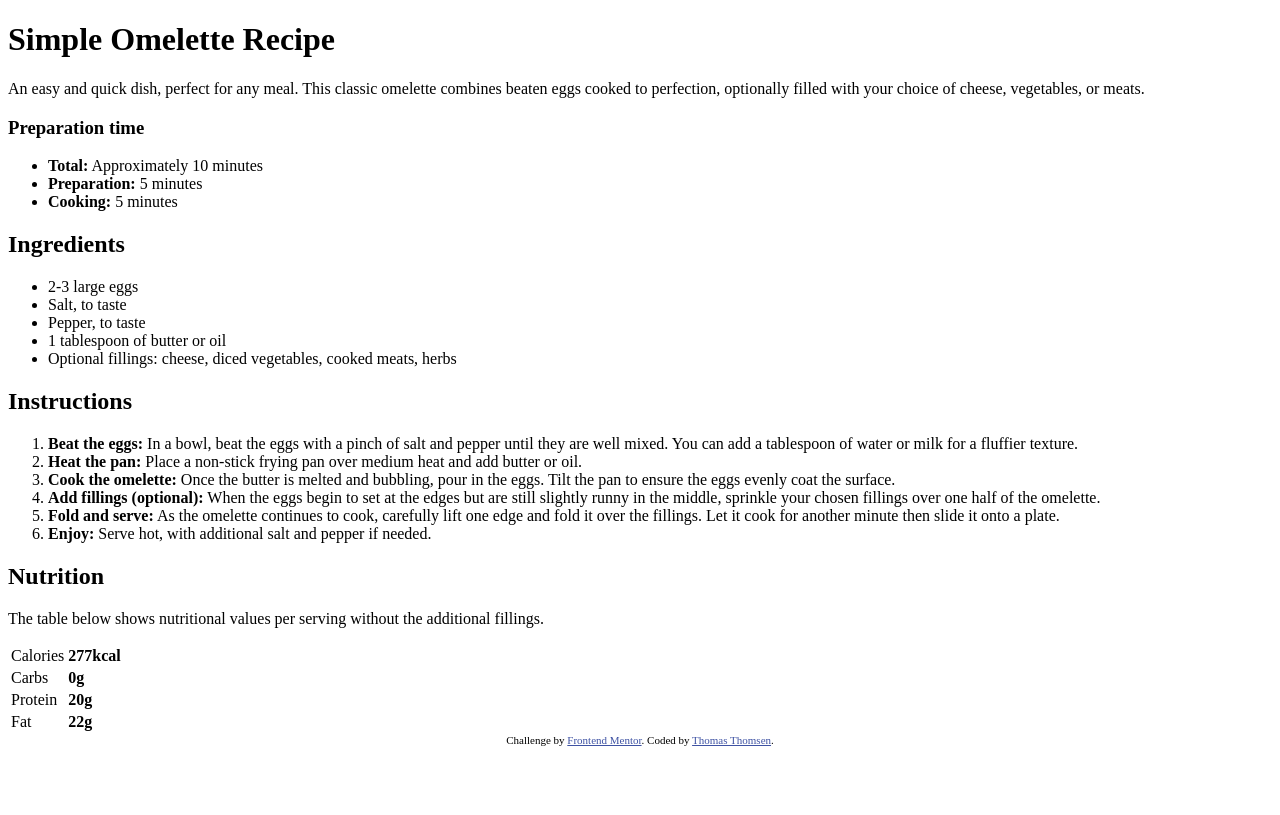
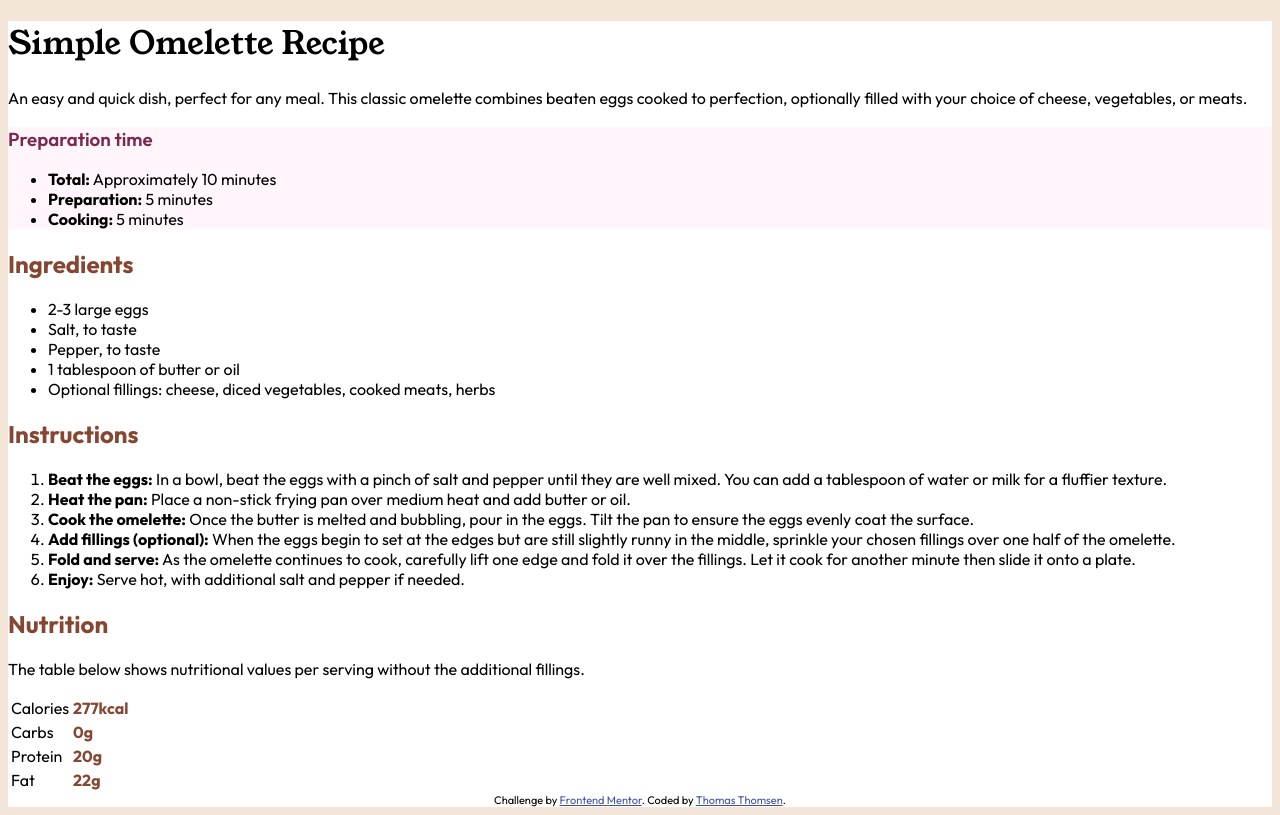
Before and after one commit to thomasthomsen16/frontendmentor-recipepage, a plain HTML site: page index.html in a window 1280 px wide. Drawn offline with Linux system fonts and the light colour scheme.

Commit message:
Style text and backgrounds

```diff
--- a/index.html
+++ b/index.html
@@ -17,13 +17,12 @@
 </head>
 <body>
 
+  <div class="recipe-container">
     <h1>Simple Omelette Recipe</h1>
-
     <p>
       An easy and quick dish, perfect for any meal. This classic omelette combines beaten eggs cooked
       to perfection, optionally filled with your choice of cheese, vegetables, or meats.
     </p>
-
     <div class="prep-div">
       <h3>Preparation time</h3>
       <ul>
@@ -32,9 +31,7 @@
         <li><b>Cooking:</b> 5 minutes</li>
       </ul>
     </div>
-
     <h2>Ingredients</h2>
-
     <ul>
       <li>2-3 large eggs</li>
       <li>Salt, to taste</li>
@@ -42,9 +39,7 @@
       <li>1 tablespoon of butter or oil</li>
       <li>Optional fillings: cheese, diced vegetables, cooked meats, herbs</li>
     </ul>
-
     <h2>Instructions</h2>
-
     <ol>
       <li><b>Beat the eggs:</b> In a bowl, beat the eggs with a pinch of salt and pepper until they are well mixed. You can add a tablespoon of water or milk for a fluffier texture.</li>
       <li><b>Heat the pan:</b> Place a non-stick frying pan over medium heat and add butter or oil.</li>
@@ -55,9 +50,7 @@
       </li>
       <li><b>Enjoy:</b> Serve hot, with additional salt and pepper if needed.</li>
     </ol>
-
     <h2>Nutrition</h2>
-
     <p>The table below shows nutritional values per serving without the additional fillings.</p>
 
     <table class="nutrition-table">
@@ -85,5 +78,6 @@
       Challenge by <a href="https://www.frontendmentor.io?ref=challenge" target="_blank">Frontend Mentor</a>.
       Coded by <a href="#">Thomas Thomsen</a>.
     </div>
+  </div>
 </body>
 </html>
--- a/style.css
+++ b/style.css
@@ -1,7 +1,23 @@
+:root {
+    font-family: 'Outfit';
+    --Stone100: hsl(30, 54%, 90%);
+    --Stone150: hsl(30, 18%, 87%);
+    --Stone600: hsl(30, 10%, 34%);
+    --Stone900: hsl(24, 5%, 18%);
+    --Brown800: hsl(14, 45%, 36%);
+    --Rose800: hsl(332, 51%, 32%);
+    --Rose50: hsl(330, 100%, 98%);
+}
+
+body{
+    background-color: var(--Stone100);
+}
+
 @font-face {
     font-family: 'Outfit';
     src: url('./assets/fonts/outfit/Outfit-VariableFont_wght.ttf') format('truetype');
-  font-weight: 100 900; /* Variable font weight range */
+    font-weight: 100 900;
+    /* Variable font weight range */
     font-style: normal;
 }
 
@@ -12,3 +28,31 @@
     font-weight: normal;
     font-style: normal;
 }
+
+
+h1 {
+    font-family: 'Young Serif';
+    font-weight: 400;
+}
+
+h2 {
+    font-weight: 700;
+    color: var(--Brown800);
+}
+
+.recipe-container {
+    background-color: white;
+}
+
+.prep-div {
+    background-color: var(--Rose50);
+}
+
+.prep-div h3 {
+    color: var(--Rose800);
+    font-weight: 600;
+}
+
+td:nth-child(2){
+    color: var(--Brown800);
+}
```
Lines whose indentation alone changed are shown as unchanged.
